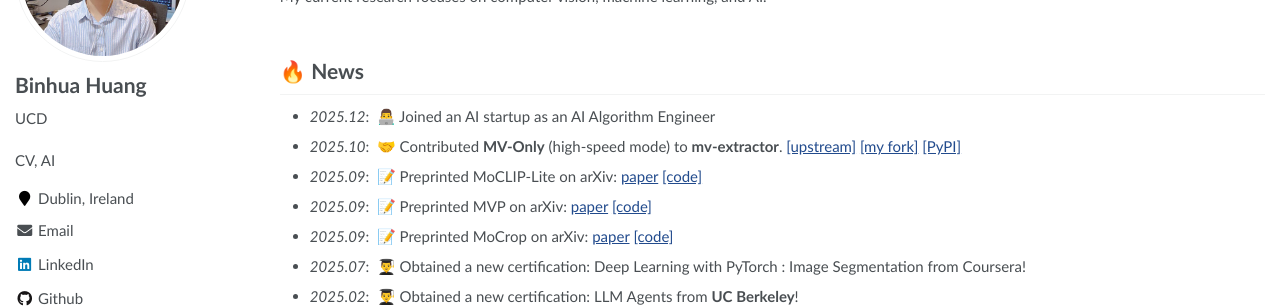
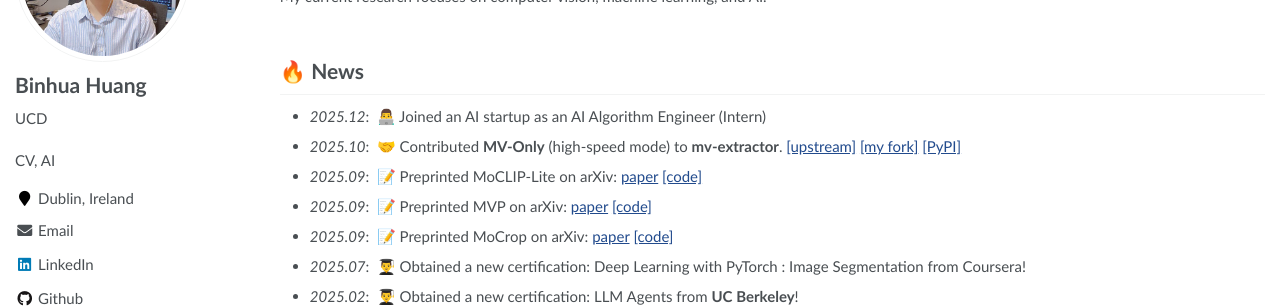
Before and after one commit to microa/microa.github.io, a Jekyll site: the page built from _pages/about.md, in a window 1280 px wide and 900 px high. Shown: the part 204-512 px from the top of the window. Built offline with Jekyll 4.4.1, drawn with Linux system fonts in a browser that asks for light colours; some web fonts are replaced.

Commit message:
Update about.md

```diff
--- a/_pages/about.md
+++ b/_pages/about.md
@@ -35,7 +35,7 @@ My current research focuses on computer vision, machine learning, and AI.
 
 
 # 🔥 News
-- *2025.12*: &nbsp;👨‍💻 Joined an AI startup as an AI Algorithm Engineer
+- *2025.12*: &nbsp;👨‍💻 Joined an AI startup as an AI Algorithm Engineer (Intern)
 - *2025.10*: &nbsp;🤝 Contributed **MV-Only** (high-speed mode) to **mv-extractor**. [[upstream]](https://github.com/LukasBommes/mv-extractor) [[my fork]](https://github.com/microa/hs-mv-extractor) [[PyPI]](https://pypi.org/project/motion-vector-extractor/)
 - *2025.09*: &nbsp;📝 Preprinted MoCLIP-Lite on arXiv: [paper](https://arxiv.org/abs/2509.17084) [[code]](https://github.com/microa/MoCLIP-Lite)
 - *2025.09*: &nbsp;📝 Preprinted MVP on arXiv: [paper](https://arxiv.org/abs/2509.18388) [[code]](https://github.com/microa/MVP)
```
